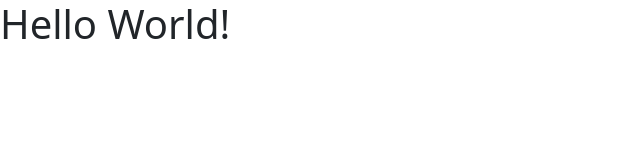
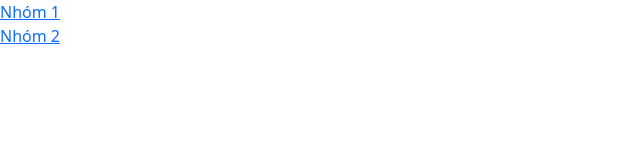
Before and after one commit to HSGSTinChi2023/hsgstinchi2023.github.io, a plain HTML site: page index.html in a window 1280 px wide. Shown: the whole page, without its empty margins (0-640 px from the left). Drawn offline with nearby package versions, Linux system fonts and the light colour scheme.

Commit message:
Update index.html

```diff
--- a/index.html
+++ b/index.html
@@ -12,6 +12,8 @@
         />
     </head>
     <body>
-        <h1>Hello World!</h1>
+        <a href="/Nhom1/">Nhóm 1</a>
+        <br>
+        <a href="/Nhom2/">Nhóm 2</a>
     </body>
 </html>
```
